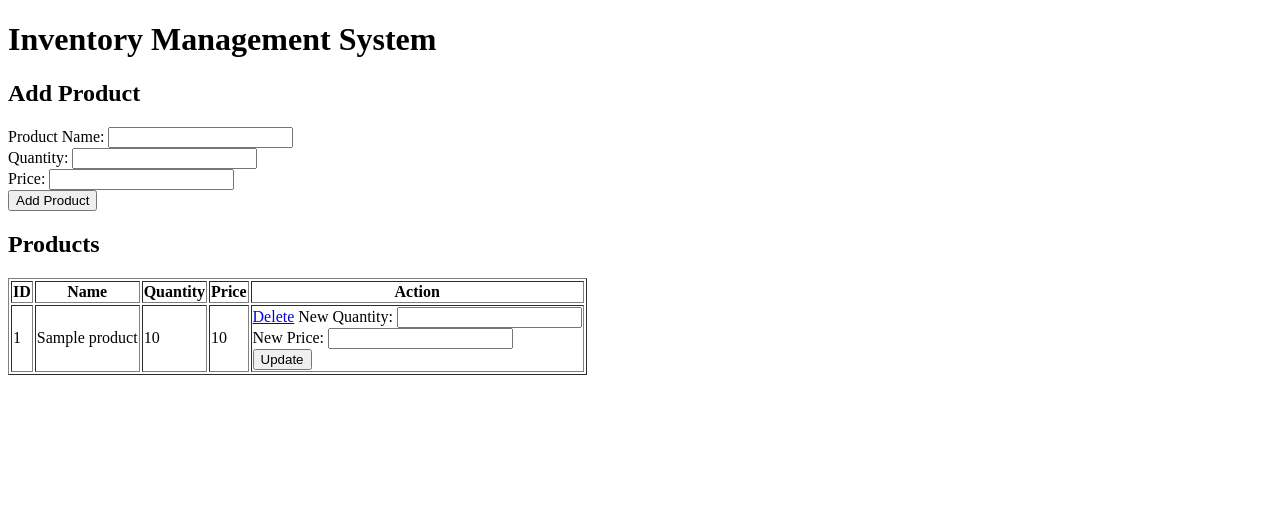
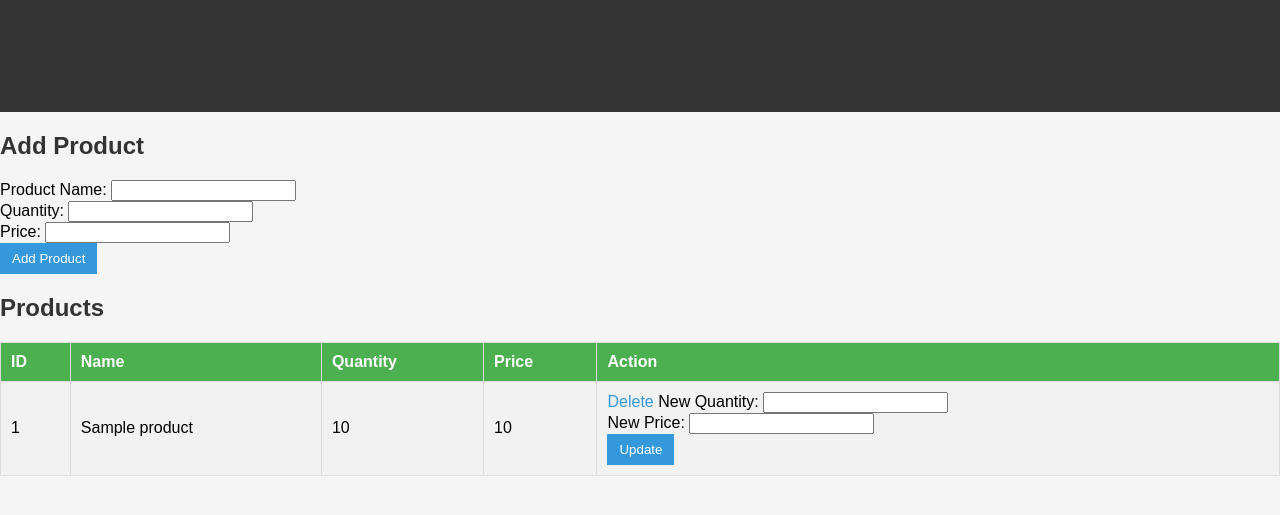
Before and after one commit to vxxhnuuu/Projects, a Flask app: page /index in a window 1280 px wide. Shown: the top 515 px of the page. Run offline with Flask 3, Linux system fonts and the light colour scheme; tables that the repository leaves empty or names only in its code hold one stand-in row (values such as "Sample post").

Commit message:
html commit

```diff
--- a/Inventory/templates/index.html
+++ b/Inventory/templates/index.html
@@ -4,10 +4,74 @@
     <meta charset="UTF-8">
     <meta name="viewport" content="width=device-width, initial-scale=1.0">
     <title>Inventory Management System</title>
+    <style>
+        body {
+            font-family: 'Arial', sans-serif;
+            background-color: #f5f5f5;
+            margin: 0;
+            padding: 0;
+        }
+
+        header {
+            background-color: #333;
+            color: #fff;
+            text-align: center;
+            padding: 1em;
+        }
+
+        h1, h2 {
+            color: #333;
+        }
+
+        form {
+            margin-bottom: 20px;
+        }
+
+        table {
+            width: 100%;
+            border-collapse: collapse;
+            margin-top: 20px;
+        }
+
+        th, td {
+            padding: 10px;
+            border: 1px solid #ddd;
+            text-align: left;
+        }
+
+        th {
+            background-color: #4CAF50;
+            color: white;
+        }
+
+        tr:nth-child(even) {
+            background-color: #f2f2f2;
+        }
+
+        a {
+            text-decoration: none;
+            color: #3498db;
+        }
+
+        button {
+            background-color: #3498db;
+            color: #fff;
+            border: none;
+            padding: 8px 12px;
+            cursor: pointer;
+        }
+
+        button:hover {
+            background-color: #2980b9;
+        }
+    </style>
 </head>
 <body>
+    <header>
         <h1>Inventory Management System</h1>
+    </header>
 
+    <section>
         <h2>Add Product</h2>
         <form action="/add" method="post">
             <label for="name">Product Name:</label>
@@ -23,7 +87,7 @@
         </form>
 
         <h2>Products</h2>
-    <table border="1">
+        <table>
             <tr>
                 <th>ID</th>
                 <th>Name</th>
@@ -52,5 +116,6 @@
                 </tr>
             {% endfor %}
         </table>
+    </section>
 </body>
 </html>
```
Also changed, not shown: Inventory/templates/login.html (+56 -3 lines). Lines whose indentation alone changed are shown as unchanged.
